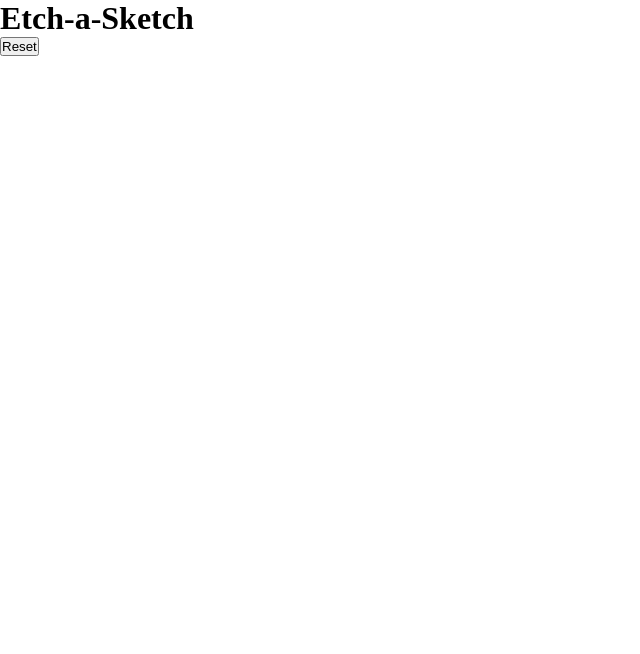
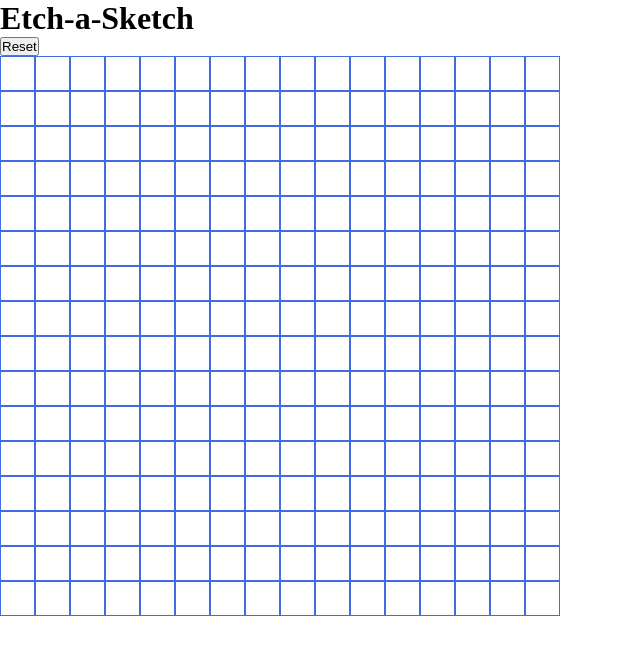
Before and after one commit to rmnkmr17/etch-a-sketch, a plain HTML site: page index.html in a window 1280 px wide. Shown: the whole page, without its empty margins (0-640 px from the left). Drawn offline with Linux system fonts and the light colour scheme.

Commit message:
Added some styling to the boxes

```diff
--- a/script.js
+++ b/script.js
@@ -1,18 +1,21 @@
 const container = document.querySelector(".container");
-numSquares = 4;
+numSquares = 16;
 
 function createDivs(squaresNum) {
     for (let i = 0; i < squaresNum; i++) {
-        let divSquare = document.createElement("div");
-        divSquare.classList.add("div-square");
-        container.appendChild(divSquare);
+        let rows = document.createElement("div");
+        rows.classList.add("div-rows");
+        container.appendChild(rows);
         for (let j = 0; j < squaresNum; j++) {
+            const widthHeight = 560 / squaresNum;
             let divBox = document.createElement("div");
             divBox.classList.add("div-box");
-            divSquare.appendChild(divBox);
+            divBox.style.width = `${widthHeight}px`
+            divBox.style.height = `${widthHeight}px`
+            rows.appendChild(divBox);
         }
+
         }
     }
 
-
 createDivs(numSquares);
--- a/styles.css
+++ b/styles.css
@@ -3,18 +3,15 @@
     padding: 0;
     box-sizing: border-box;
 }
-
 .container {
-
-
+    width: 560px;
+}
+.div-rows {
+    display: flex;
 }
 
 
-
-.pixels {
+.div-box {
+    border: 1px solid royalblue;
 
 }
-
-.pixels:hover {
-    background-color: black;
-}
```
